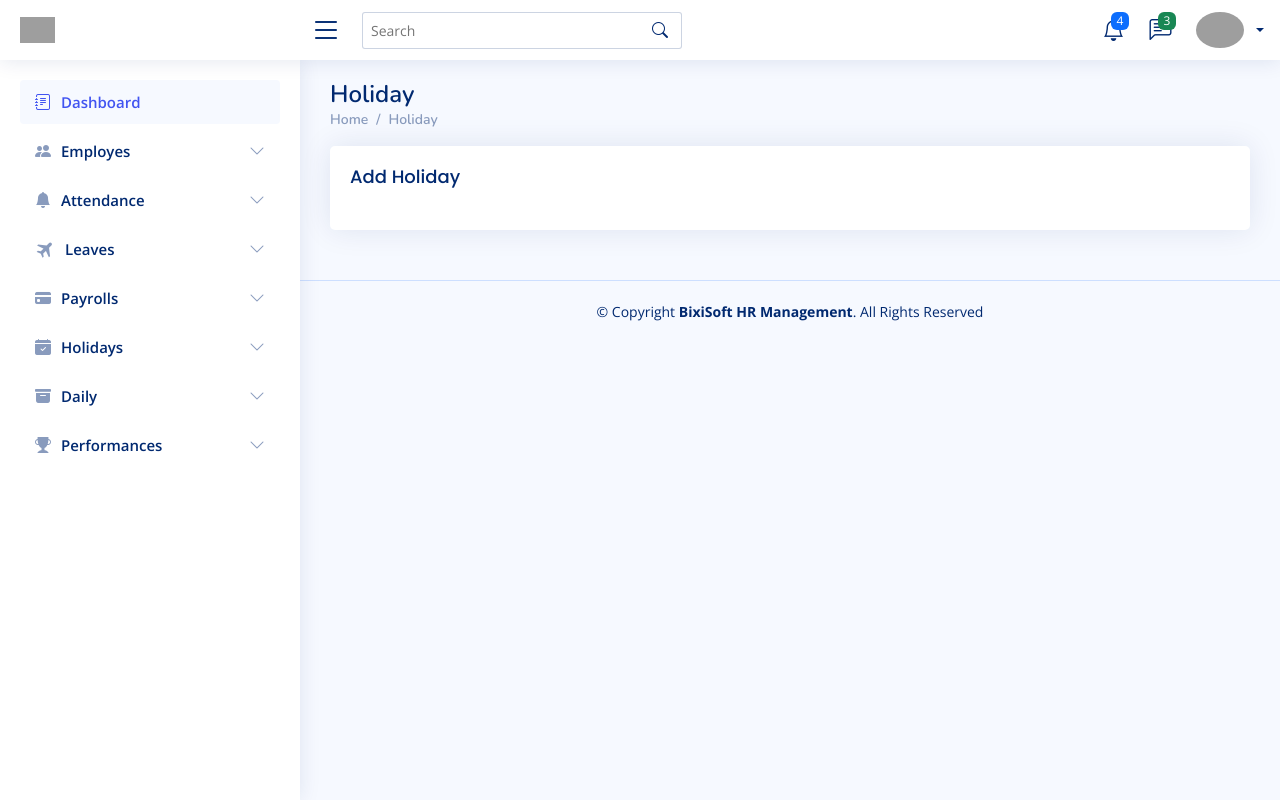
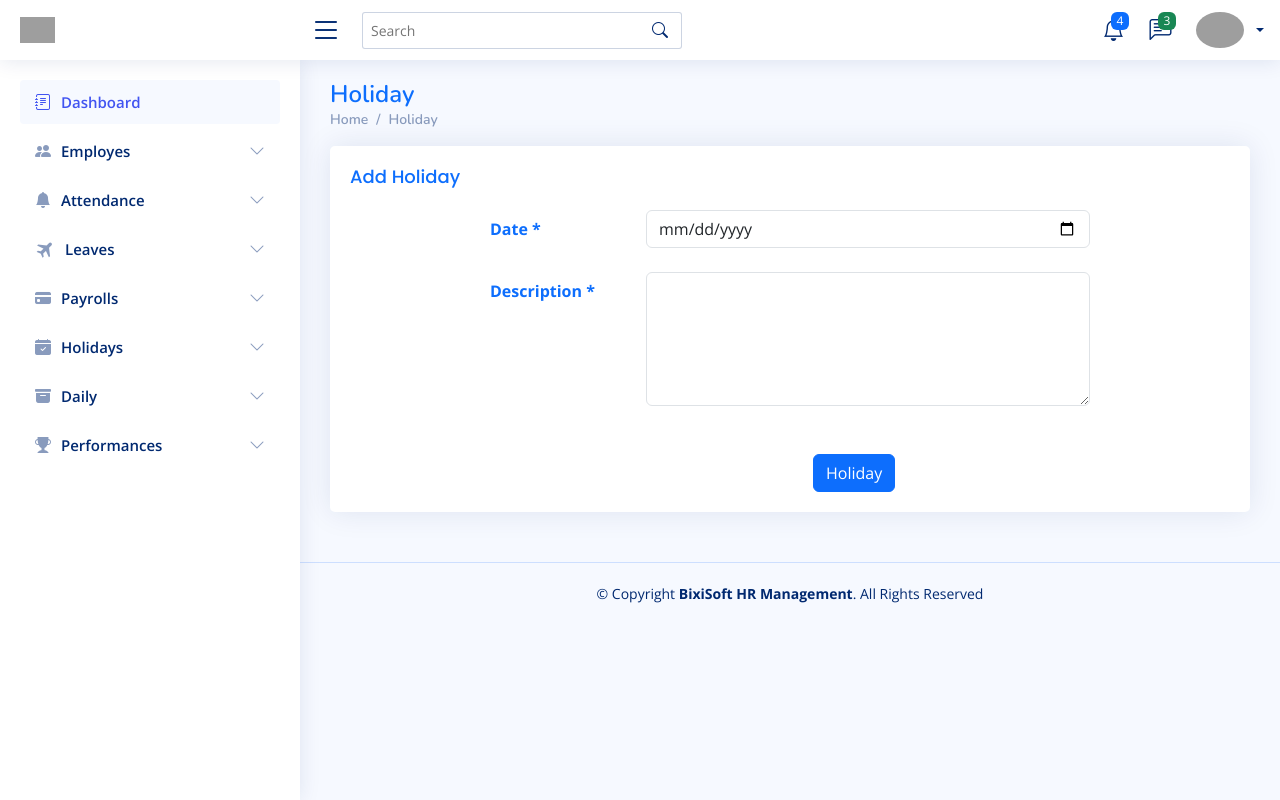
Before and after one commit to alpha121x/Hr-panel, a PHP site: page /add-holiday.php in a window 1280 px wide. Run offline with PHP 8.4, Linux system fonts and the light colour scheme; a user stored in the database is signed in; some libraries are stand-ins or nearby versions; grey boxes are pictures that could not be loaded.

Commit message:
holidays

```diff
--- a/add-holiday.php
+++ b/add-holiday.php
@@ -26,7 +26,7 @@ require_once("include/classes/meekrodb.2.3.class.php");
     <main id="main" class="main">
 
         <div class="pagetitle">
-            <h1>Holiday</h1>
+            <h1 class='text-primary'>Holiday</h1>
             <nav>
                 <ol class="breadcrumb">
                     <li class="breadcrumb-item"><a href="index.html">Home</a></li>
@@ -41,9 +41,35 @@ require_once("include/classes/meekrodb.2.3.class.php");
 
                     <div class="card">
                         <div class="card-body">
-                            <h5 class="card-title">Add Holiday</h5>
+                            <h5 class="card-title text-primary">Add Holiday</h5>
 
+                            <div class="justify-content-center" style="width: 600px; height:auto;margin:auto">
+                                <form action="">
 
+                                        <div class="row mb-4">
+                                             <label for="" class="col-sm-3 col-form-label text-primary"><b>Date *</b></label>
+                                              <div class="col-sm-9">
+                                                <input type="date" class="form-control"  required name="">
+                                                <div class="invalid-feedback">
+                                                 Please Enter Your Designation
+                                                </div>
+                                             </div>
+                                        </div>
+
+                                        <div class="row mb-4">
+                                             <label for="" class="col-sm-3 col-form-label text-primary"><b>Description *</b></label>
+                                              <div class="col-sm-9">
+                                                <textarea name="" id="" cols="30" rows="5" class='form-control' require></textarea>
+
+                                             </div>
+                                        </div>
+
+                                           <div style="width: 50px; height:auto;margin:auto">
+                                           <button type='submit' class='btn btn-primary mx-5 mt-4'>Holiday</button>
+                                           </div>
+
+                                </form>
+                            </div>
 
 
 
```
Also changed, not shown: add-employe.php (+19 -19 lines).
